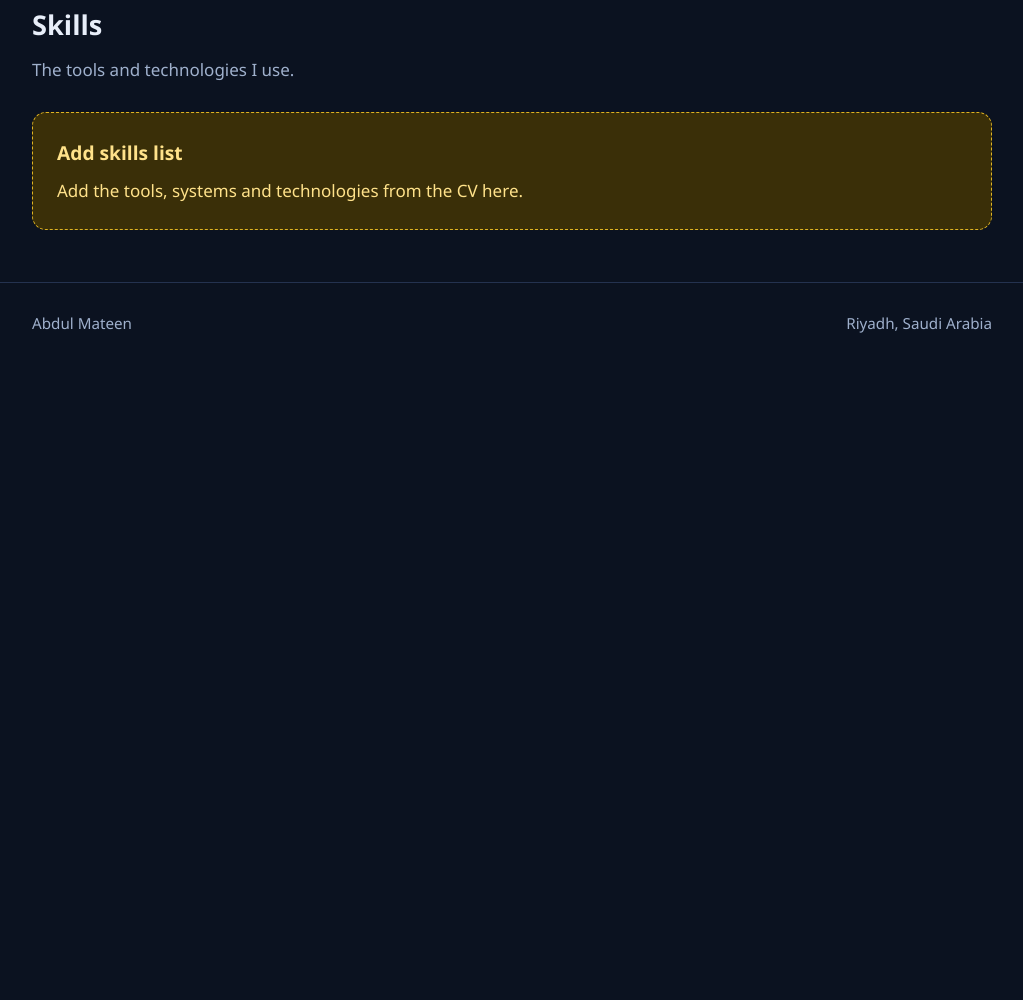
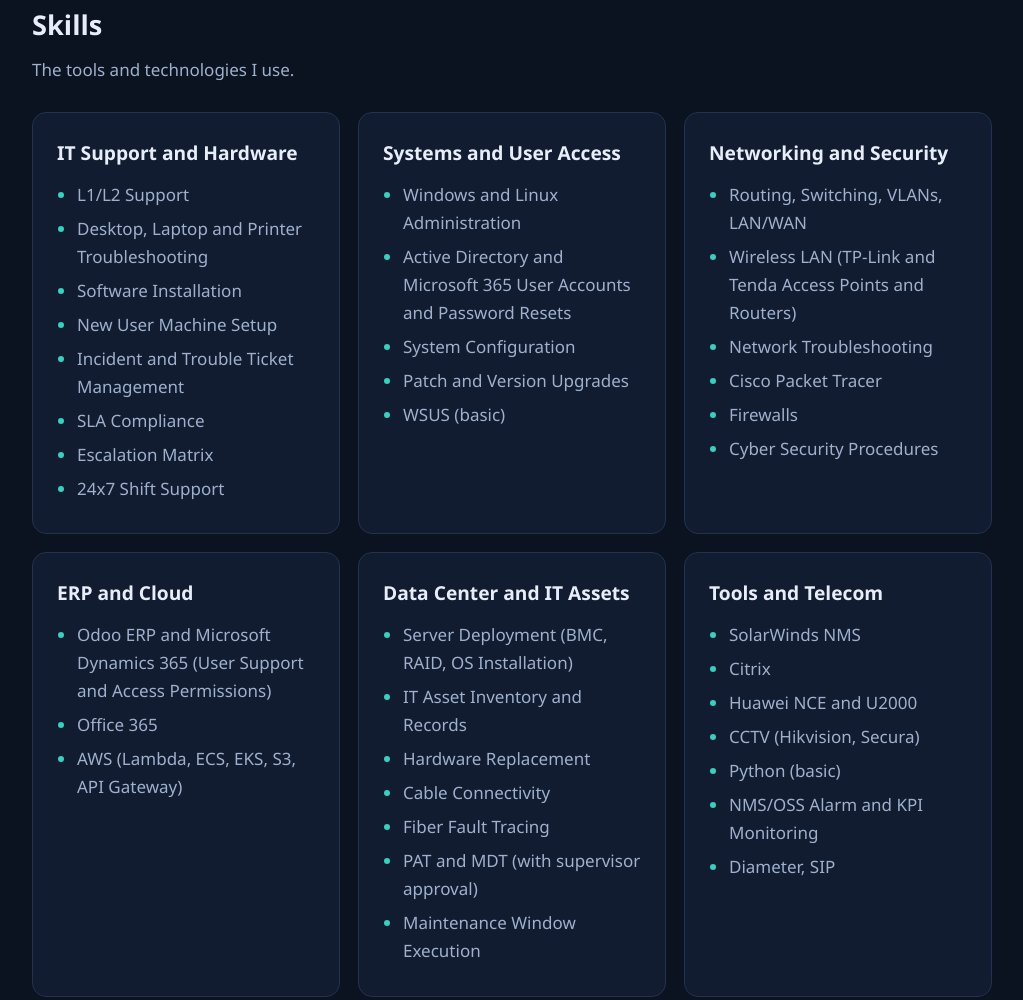
Before and after one commit to Abdul-Mateen-2965/Abdul-Mateen-2965, a plain HTML site: page services.html in a window 1280 px wide. Shown: the part 1105-2105 px from the top of the page, without its empty margins (128-1151 px from the left). Before the commit the page ends 1477 px from the top, so only its background shows below. Drawn offline with Linux system fonts and the light colour scheme.

Commit message:
Add skills list to Services page
Co-Authored-By: Claude Fable 5.2 <noreply@anthropic.com>
Claude-Session: https://claude.ai/code/session_011SJ3Wz88EttysWD7ocfeCX

```diff
--- a/services.html
+++ b/services.html
@@ -73,10 +73,73 @@
       <h2>Skills</h2>
       <p class="sub">The tools and technologies I use.</p>
       <div class="grid">
-        <div class="card todo-card">
-          <h3>Add skills list</h3>
-          <p>Add the tools, systems and technologies from the CV here.</p>
+        <div class="card">
+          <h3>IT Support and Hardware</h3>
+          <ul>
+            <li>L1/L2 Support</li>
+            <li>Desktop, Laptop and Printer Troubleshooting</li>
+            <li>Software Installation</li>
+            <li>New User Machine Setup</li>
+            <li>Incident and Trouble Ticket Management</li>
+            <li>SLA Compliance</li>
+            <li>Escalation Matrix</li>
+            <li>24x7 Shift Support</li>
+          </ul>
         </div>
+        <div class="card">
+          <h3>Systems and User Access</h3>
+          <ul>
+            <li>Windows and Linux Administration</li>
+            <li>Active Directory and Microsoft 365 User Accounts and Password Resets</li>
+            <li>System Configuration</li>
+            <li>Patch and Version Upgrades</li>
+            <li>WSUS (basic)</li>
+          </ul>
+        </div>
+        <div class="card">
+          <h3>Networking and Security</h3>
+          <ul>
+            <li>Routing, Switching, VLANs, LAN/WAN</li>
+            <li>Wireless LAN (TP-Link and Tenda Access Points and Routers)</li>
+            <li>Network Troubleshooting</li>
+            <li>Cisco Packet Tracer</li>
+            <li>Firewalls</li>
+            <li>Cyber Security Procedures</li>
+          </ul>
+        </div>
+        <div class="card">
+          <h3>ERP and Cloud</h3>
+          <ul>
+            <li>Odoo ERP and Microsoft Dynamics 365 (User Support and Access Permissions)</li>
+            <li>Office 365</li>
+            <li>AWS (Lambda, ECS, EKS, S3, API Gateway)</li>
+          </ul>
+        </div>
+        <div class="card">
+          <h3>Data Center and IT Assets</h3>
+          <ul>
+            <li>Server Deployment (BMC, RAID, OS Installation)</li>
+            <li>IT Asset Inventory and Records</li>
+            <li>Hardware Replacement</li>
+            <li>Cable Connectivity</li>
+            <li>Fiber Fault Tracing</li>
+            <li>PAT and MDT (with supervisor approval)</li>
+            <li>Maintenance Window Execution</li>
+          </ul>
+        </div>
+        <div class="card">
+          <h3>Tools and Telecom</h3>
+          <ul>
+            <li>SolarWinds NMS</li>
+            <li>Citrix</li>
+            <li>Huawei NCE and U2000</li>
+            <li>CCTV (Hikvision, Secura)</li>
+            <li>Python (basic)</li>
+            <li>NMS/OSS Alarm and KPI Monitoring</li>
+            <li>Diameter, SIP</li>
+          </ul>
+        </div>
+      </div>
       </div>
     </div>
   </section>
--- a/style.css
+++ b/style.css
@@ -171,6 +171,10 @@ h2 {
 
 .card ul { margin: 12px 0 0; padding-left: 20px; color: var(--muted); }
 
+.card li { margin-bottom: 6px; }
+
+.card li::marker { color: var(--accent); }
+
 .facts {
   display: grid;
   grid-template-columns: repeat(auto-fit, minmax(165px, 1fr));
```
